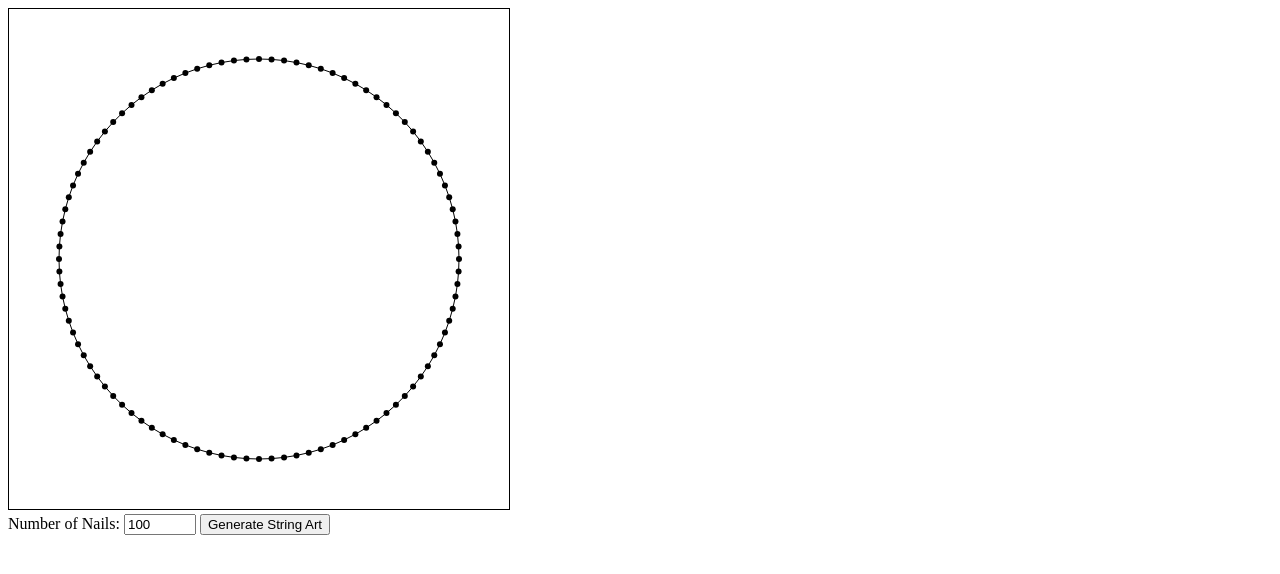
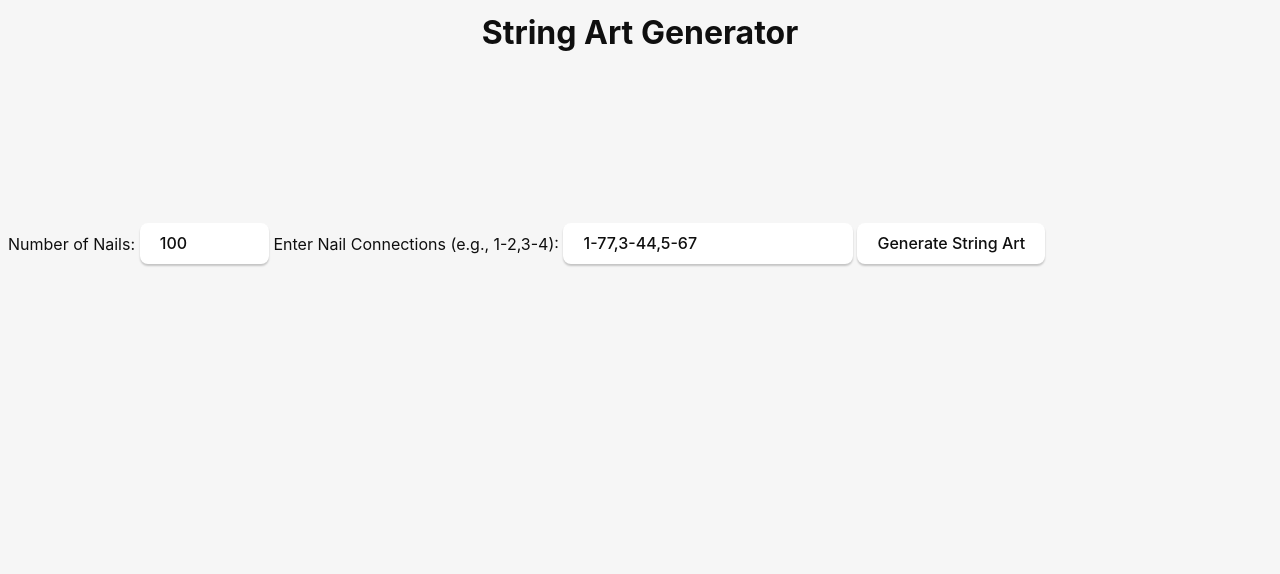
Before and after one commit to omar-abdelgawad/string-art-app, a website: page src/index.html in a window 1280 px wide. Drawn offline with Linux system fonts and the light colour scheme.

Commit message:
1)moved the script part to main.js and made changes regarding nail indexing 2)to check if it draws or not added an input form to enter nail connection for single line till i know how will i integrate it with backend

```diff
--- a/src/index.html
+++ b/src/index.html
@@ -44,7 +44,7 @@
     </div>
   </body> -->
 
-  <!DOCTYPE html>
+  <!-- <!DOCTYPE html>
   <html lang="en">
   <head>
       <meta charset="UTF-8">
@@ -58,7 +58,6 @@
   <body>
       <canvas id="stringArtCanvas"></canvas>
       <form>
-        <!-- add a button for numNails -->
         <label for="numNails">Number of Nails:</label>
         <input type="number" id="numNails" name="numNails" value="100" min="3" max="1000">
         <button type="submit">Generate String Art</button>
@@ -112,4 +111,29 @@
   </html>
 
 
+</html> -->
+
+<!DOCTYPE html>
+<html lang="en">
+<head>
+    <meta charset="UTF-8">
+    <title>String Art Generator</title>
+    <link rel="stylesheet" href="styles.css">
+</head>
+<body>
+    <h1>String Art Generator</h1>
+    <canvas id="stringArtCanvas"></canvas>
+
+    <!-- Controls -->
+    <div id="controls">
+      <label for="numNailsInput">Number of Nails:</label>
+      <input type="number" id="numNailsInput" min="10" max="200" value="100">
+      <label for="nailConnections">Enter Nail Connections (e.g., 1-2,3-4):</label>
+      <input type="text" id="nailConnections" value="1-77,3-44,5-67">
+      <button onclick="generateStringArt()">Generate String Art</button>
+    </div>
+
+
+    <script src="main.js"></script>
+</body>
 </html>
--- a/src/main.js
+++ b/src/main.js
@@ -1,18 +1,72 @@
 const { invoke } = window.__TAURI__.tauri;
 
-let greetInputEl;
-let greetMsgEl;
+// let greetInputEl;
+// let greetMsgEl;
+// window.addEventListener("DOMContentLoaded", () => {
+//       greetInputEl = document.querySelector("#greet-input");
+//       greetMsgEl = document.querySelector("#greet-msg");
+//       greet()
+//     });
+// async function greet() {
+//   // Learn more about Tauri commands at https://tauri.app/v1/guides/features/command
+//   greetMsgEl.textContent = await invoke("greet", { name: greetInputEl.value });
+// }
 
-async function greet() {
-  // Learn more about Tauri commands at https://tauri.app/v1/guides/features/command
-  greetMsgEl.textContent = await invoke("greet", { name: greetInputEl.value });
+function generateStringArt() {
+  console.log("Generating string art...");                        // Log to indicate the start of the function
+  const canvas = document.getElementById('stringArtCanvas');      // Get the canvas element by its ID
+  if (!canvas) {                                                  // Check if the canvas element was found
+      console.error('Canvas element not found!');                 // Log an error message if not found
+      return;
+  }
+  const ctx = canvas.getContext('2d');                            // Get the 2D drawing context of the canvas
+  canvas.width = 500;                                             // Set the canvas width
+  canvas.height = 500;                                            // Set the canvas height
+
+  const numNailsInput = document.getElementById('numNailsInput'); // Get the input element for number of nails
+  const numNails = parseInt(numNailsInput.value, 10);             // Parse the number of nails from the input value
+  if (isNaN(numNails)) {                                          // Check if the parsed number is not a number
+      console.error('Invalid number of nails!');                  // Log an error message if invalid
+      return;
+  }
+
+  const nailConnectionsInput = document.getElementById('nailConnections'); // Get the input element for nail connections
+  const nailPairs = nailConnectionsInput.value.split(',')         // Split the input value by commas to get pairs
+                   .map(pair => pair.split('-').map(n => parseInt(n, 10) - 1)); // Split each pair by dash and parse as integers
+
+  const centerX = canvas.width / 2;                               // Calculate the center X coordinate of the canvas
+  const centerY = canvas.height / 2;                              // Calculate the center Y coordinate of the canvas
+  const radius = 200;                                             // Define the radius for the circular arrangement of nails
+  const nails = {};                                               // Create an empty object to store nail positions
+
+  ctx.clearRect(0, 0, canvas.width, canvas.height);               // Clear the canvas
+
+  // Calculate and store nail positions in a dictionary (object)
+  for (let i = 0; i < numNails; i++) {
+      const angle = 2 * Math.PI * i / numNails;                   // Calculate the angle for this nail
+      const x = centerX + radius * Math.cos(angle);               // Calculate the x-coordinate
+      const y = centerY + radius * Math.sin(angle);               // Calculate the y-coordinate
+      nails[i] = {x, y};                                          // Store each nail's coordinates keyed by its index
+
+      ctx.beginPath();                                            // Begin a new path for drawing the nail
+      ctx.arc(x, y, 1, 0, 2 * Math.PI);                           // Draw a small circle for the nail
+      ctx.fill();                                                 // Fill the circle
+  }
+
+  console.log("Nail positions:", nails);                         // Log the nails object to the console for debugging
+
+  // Connect specified nail pairs using the object keys
+  nailPairs.forEach(pair => {
+      const [startIndex, endIndex] = pair;                        // Destructure the pair into start and end indices
+      if (nails[startIndex] && nails[endIndex]) {                 // Check if both indices exist in the nails object
+          const startNail = nails[startIndex];                    // Get the start nail's coordinates
+          const endNail = nails[endIndex];                        // Get the end nail's coordinates
+          ctx.beginPath();                                        // Begin a new path for drawing the line
+          ctx.moveTo(startNail.x, startNail.y);                   // Move to the start nail's position
+          ctx.lineTo(endNail.x, endNail.y);                       // Draw a line to the end nail's position
+          ctx.stroke();                                           // Stroke (draw) the line
+      } else {
+          console.error('Invalid nail index:', pair);             // Log an error if any index is invalid
+      }
+  });
 }
-
-window.addEventListener("DOMContentLoaded", () => {
-  greetInputEl = document.querySelector("#greet-input");
-  greetMsgEl = document.querySelector("#greet-msg");
-  document.querySelector("#greet-form").addEventListener("submit", (e) => {
-    e.preventDefault();
-    greet();
-  });
-});
```
